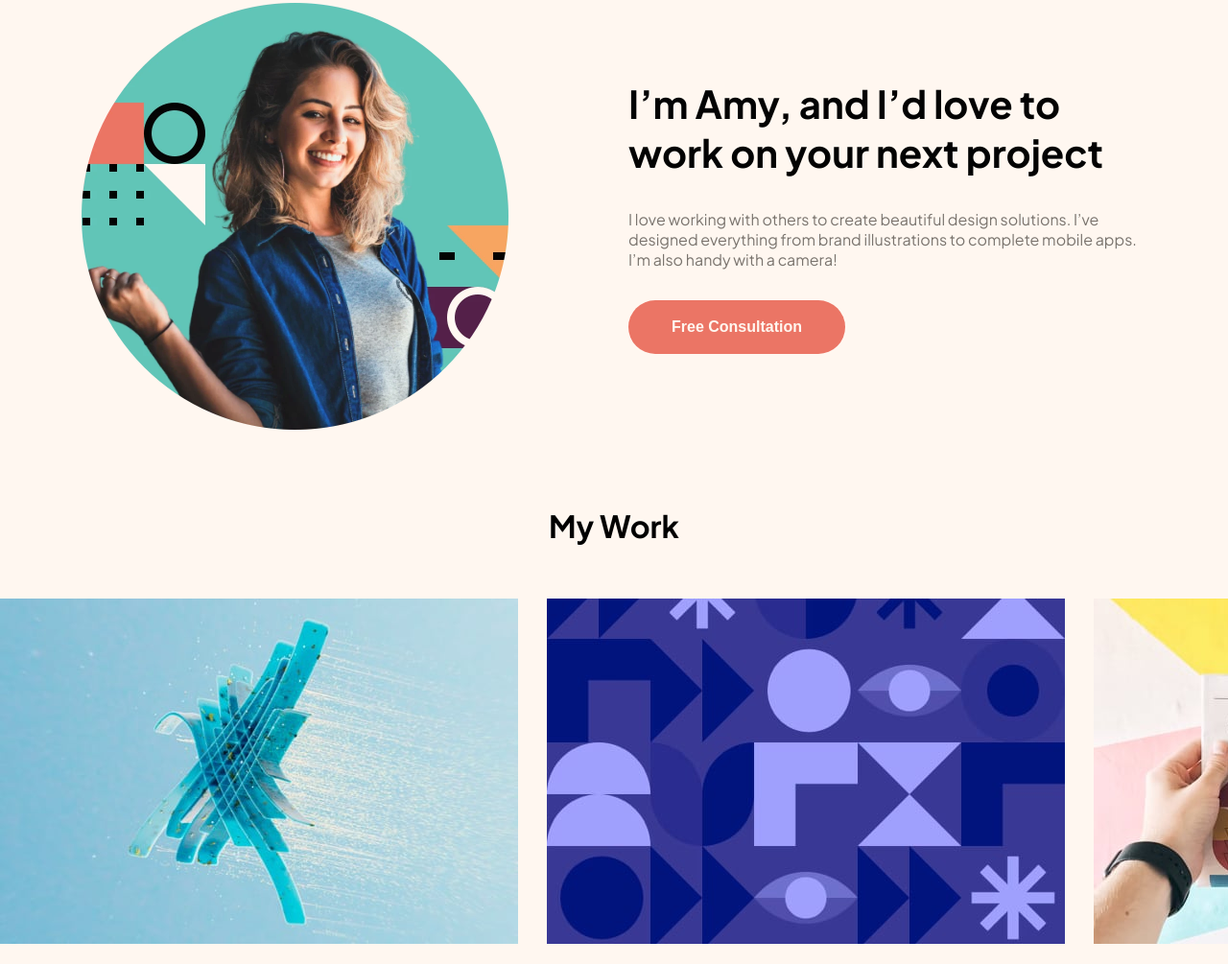
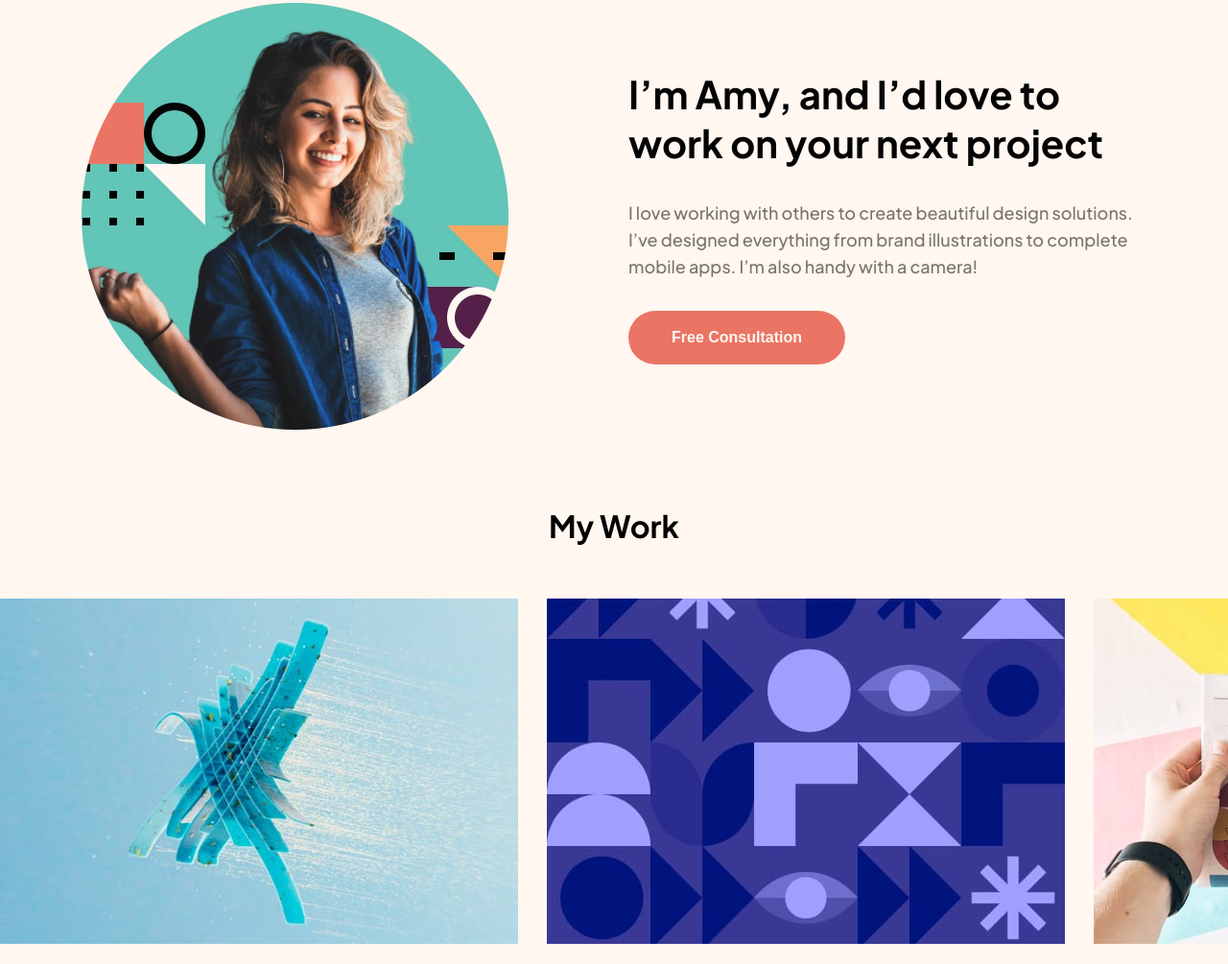
Before and after one commit to JradLouay/singlepage-design-portfolio, a website built with Vite: page index.html in a window 1280 px wide. Shown: the part 870-1875 px from the top of the page at 96% size. Built offline with nearby package versions, Linux system fonts and the light colour scheme.

Commit message:
Update index.html

```diff
--- a/index.html
+++ b/index.html
@@ -67,7 +67,7 @@
         <h3 class="heading-m">
           I’m Amy, and I’d love to work on your next project
         </h3>
-        <p class="body-m">
+        <p class="body">
           I love working with others to create beautiful design solutions. I’ve
           designed everything from brand illustrations to complete mobile apps.
           I’m also handy with a camera!
```
